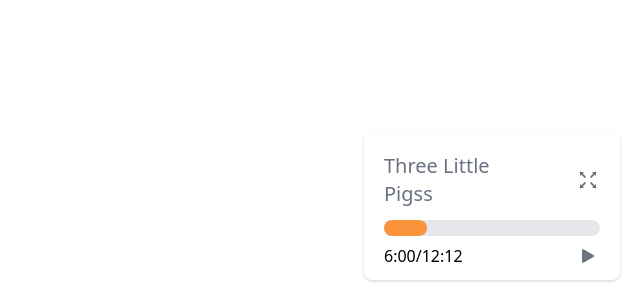
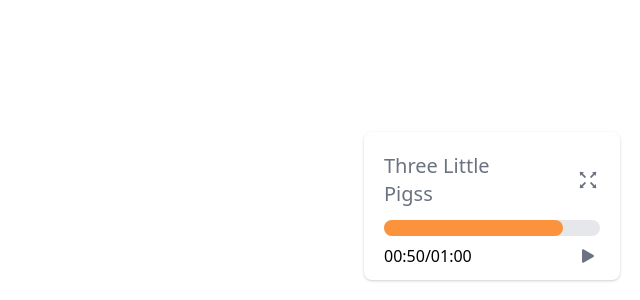
Before and after one commit to RutaTang/Little-Parriot, a React (Vite) app: page / in a window 1280 px wide. Shown: the part 500-800 px from the top of the page, without its empty margins (640-1280 px from the left). Built offline with nearby package versions, Linux system fonts and the light colour scheme; no server answers; sample sign-in values are in the browser's storage; what aws-amplify would draw is missing.

Commit message:
Update Play.jsx

```diff
--- a/src/pages/Play.jsx
+++ b/src/pages/Play.jsx
@@ -8,12 +8,17 @@ import { useContext, useState } from "react";
 import { StateContext } from "../contexts/StateContext";
 
 const Progress = (props) => {
+  const totalDuration = props.totalDuration || "01:00";
+	const totalDurationNumber = totalDuration.split(":").map((item) => parseInt(item)).reduce((a, b) => a * 60 + b);
+  const currentProgress = props.currentProgress || "00:50";
+	const currentProgressNumber = currentProgress.split(":").map((item) => parseInt(item)).reduce((a, b) => a * 60 + b);
+	console.log(currentProgressNumber,totalDurationNumber)
   return (
     <div className={`w-full relative ${props.className}`}>
       <div className="w-full h-[40%] bg-gray-200 rounded-xl absolute"></div>
-      <div className="w-[20%] h-[40%] bg-orange-400 rounded-xl absolute"></div>
+      <div style={{width:`${Math.round(100*currentProgressNumber/totalDurationNumber)}%`}} className='h-[40%] bg-orange-400 rounded-xl absolute'></div>
       <div className="w-full flex justify-between absolute top-[60%]">
-        <p>6:00/12:12</p>
+        <p>{currentProgress}/{totalDuration}</p>
         <div>
           <BsFillPlayFill className="text-2xl text-gray-500" />
         </div>
```
